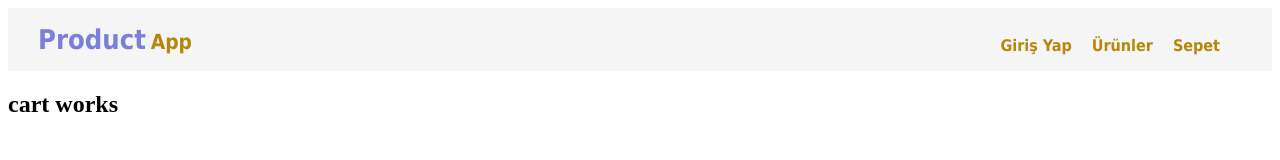
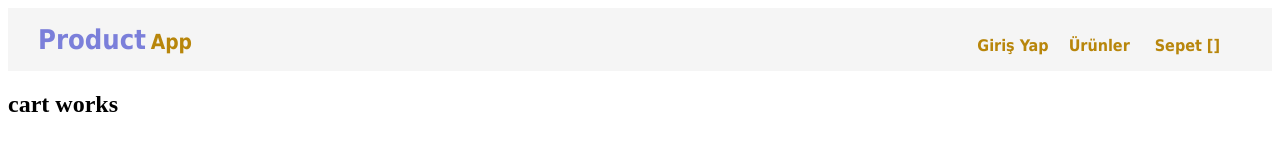
Before and after one commit to ahmetakyapi/Angular-Product-App, an Angular app: page /cart in a window 1280 px wide. Shown: the top 160 px of the page. Built offline with nearby package versions, Linux system fonts and the light colour scheme.

Commit message:
Create basket service and add the navbar.

```diff
--- a/src/app/navbar/navbar.component.html
+++ b/src/app/navbar/navbar.component.html
@@ -5,6 +5,8 @@
   <div class="sub-menu">
     <a href="/login">Giriş Yap</a>
     <a href="/addProduct">Ürünler</a>
-    <a href="/cart">Sepet</a>
+    <a href="#"><span class="glyphicon glyphicon-shopping-cart"></span>
+      <span> Sepet [{{basketCount}}]</span>
+   </a>
   </div>
 </div>
--- a/src/app/navbar/navbar.component.ts
+++ b/src/app/navbar/navbar.component.ts
@@ -1,15 +1,18 @@
 import { Component, OnInit } from '@angular/core';
+import { BasketService } from '../services/basket.service';
 
 @Component({
   selector: 'app-navbar',
   templateUrl: './navbar.component.html',
   styleUrls: ['./navbar.component.css']
 })
-export class NavbarComponent implements OnInit {
+export class NavbarComponent {
 
-  constructor() { }
+  basketCount: number | undefined;
 
-  ngOnInit(): void {
-  }
+  constructor(private basketService: BasketService) {
+    this.basketService.basketUpdated.subscribe(
+      (count: number) => this.basketCount = count )
+}
 
 }
--- /dev/null
+++ b/src/app/services/basket.service.ts
@@ -0,0 +1,18 @@
+import { EventEmitter, Injectable } from '@angular/core';
+
+@Injectable({
+  providedIn: 'root'
+})
+export class BasketService {
+
+  basket = [];
+
+  basketUpdated = new EventEmitter<number>();
+
+  constructor() { }
+
+  addProduct(product: any) {
+    this.basket.push(product as never);
+    this.basketUpdated.emit(this.basket.length);
+  }
+}
```
Also changed, not shown: 1 other file (tests, documents, lock files or other folders).
